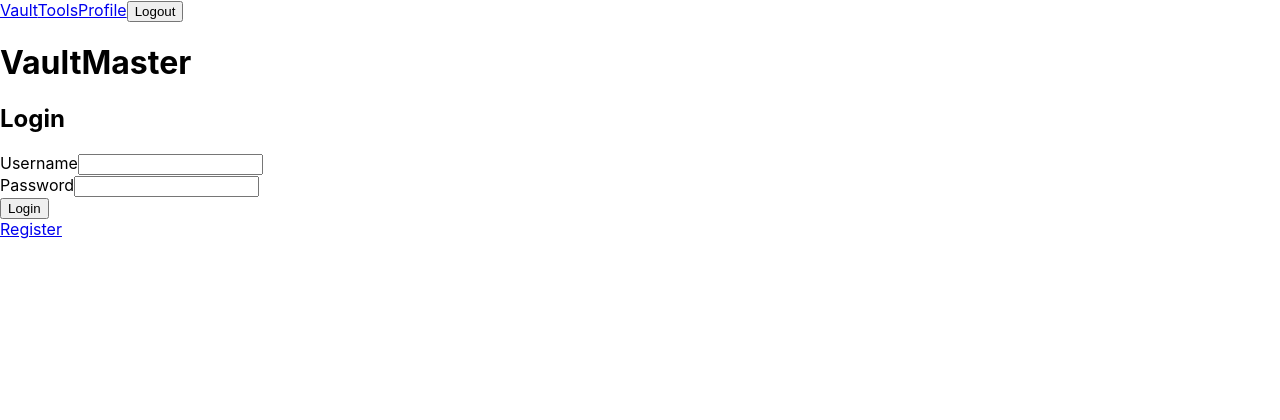
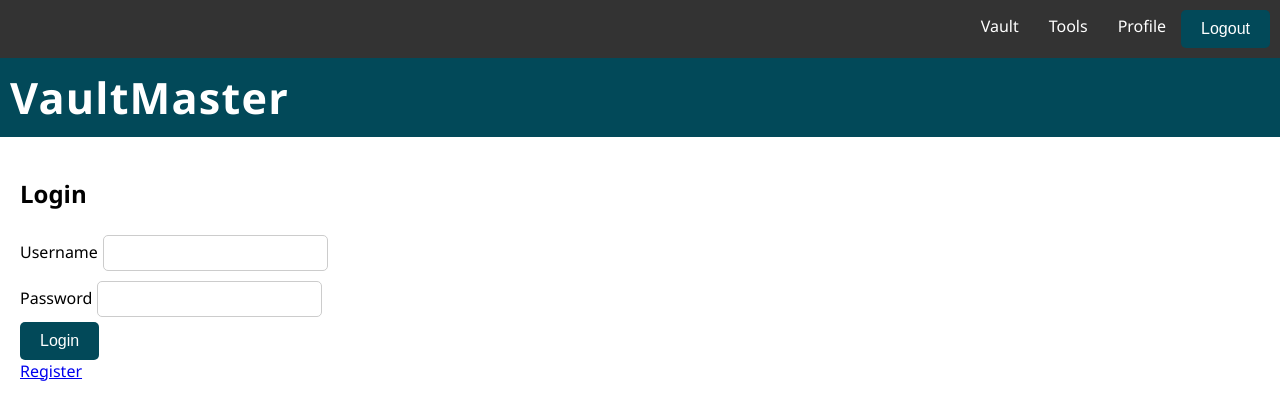
Before and after one commit to CS467-VaultMaster/VaultMaster, a React (Create React App) app in the folder frontend/: page /login in a window 1280 px wide. Shown: the top 420 px of the page. Built offline with nearby package versions, Linux system fonts and the light colour scheme; no server answers; sample sign-in values are in the browser's storage.

Commit message:
Light CSS

```diff
--- a/frontend/src/App.js
+++ b/frontend/src/App.js
@@ -1,5 +1,5 @@
 import React, { useState, useEffect } from "react";
-import { Route, Routes, Link, Navigate, useNavigate } from "react-router-dom";
+import { Route, Routes, Navigate, useNavigate } from "react-router-dom";
 import Navigation from "./components/Navigation";
 import VaultDashboard from "./pages/VaultDashboard";
 import Login from "./pages/Login";
--- a/frontend/src/index.css
+++ b/frontend/src/index.css
@@ -11,3 +11,73 @@ code {
   font-family: source-code-pro, Menlo, Monaco, Consolas, 'Courier New',
     monospace;
 }
+
+
+.App {
+  font-family: 'Segoe UI', Tahoma, Geneva, Verdana, sans-serif;
+  margin: 0;
+  padding: 0;
+  box-sizing: border-box;
+}
+
+header {
+  background-color: #024959;
+  color: #fff;
+  padding: 10px;
+  text-align: left;
+  font-size: 24px;
+  font-weight: bold;
+  letter-spacing: 1.2px;
+}
+
+main {
+  padding: 20px;
+}
+
+h1 {
+  margin: 0;
+  font-size: 1.8em;
+}
+
+nav {
+  display: flex;
+  justify-content: flex-end;
+  background: #333;
+  padding: 10px;
+}
+
+nav a {
+  color: #fff;
+  text-decoration: none;
+  padding: 5px 10px;
+  margin: 0 5px;
+  border-radius: 5px;
+  transition: background 0.2s;
+}
+
+nav a:hover {
+  background: #444;
+}
+
+button {
+  background: #024959;
+  color: #fff;
+  border: none;
+  padding: 10px 20px;
+  border-radius: 5px;
+  cursor: pointer;
+  font-size: 16px;
+  transition: background 0.2s;
+}
+
+button:hover {
+  background: #3CA6A6;
+}
+
+input, select {
+  padding: 8px;
+  font-size: 16px;
+  border: 1px solid #ccc;
+  border-radius: 5px;
+  margin: 5px;
+}
--- a/frontend/src/pages/Profile.js
+++ b/frontend/src/pages/Profile.js
@@ -1,6 +1,6 @@
 import React, { useState, useEffect } from "react";
 import axios from "axios";
-import { useNavigate } from "react-router-dom";
+// import { useNavigate } from "react-router-dom";
 import { passwordComplexity, hasPasswordBeenPwned } from "../utilities/passwordUtils";
 
 export default function Profile({ handleLogout }) {
@@ -110,7 +110,7 @@ export default function Profile({ handleLogout }) {
       };
 
       try {
-        const response = await axios.delete(
+        await axios.delete(
           `${process.env.REACT_APP_FASTAPI_URL}/vaultmaster/user/account`,
           { headers }
         );
```
Also changed, not shown: 1 other file (tests, documents, lock files or other folders).
